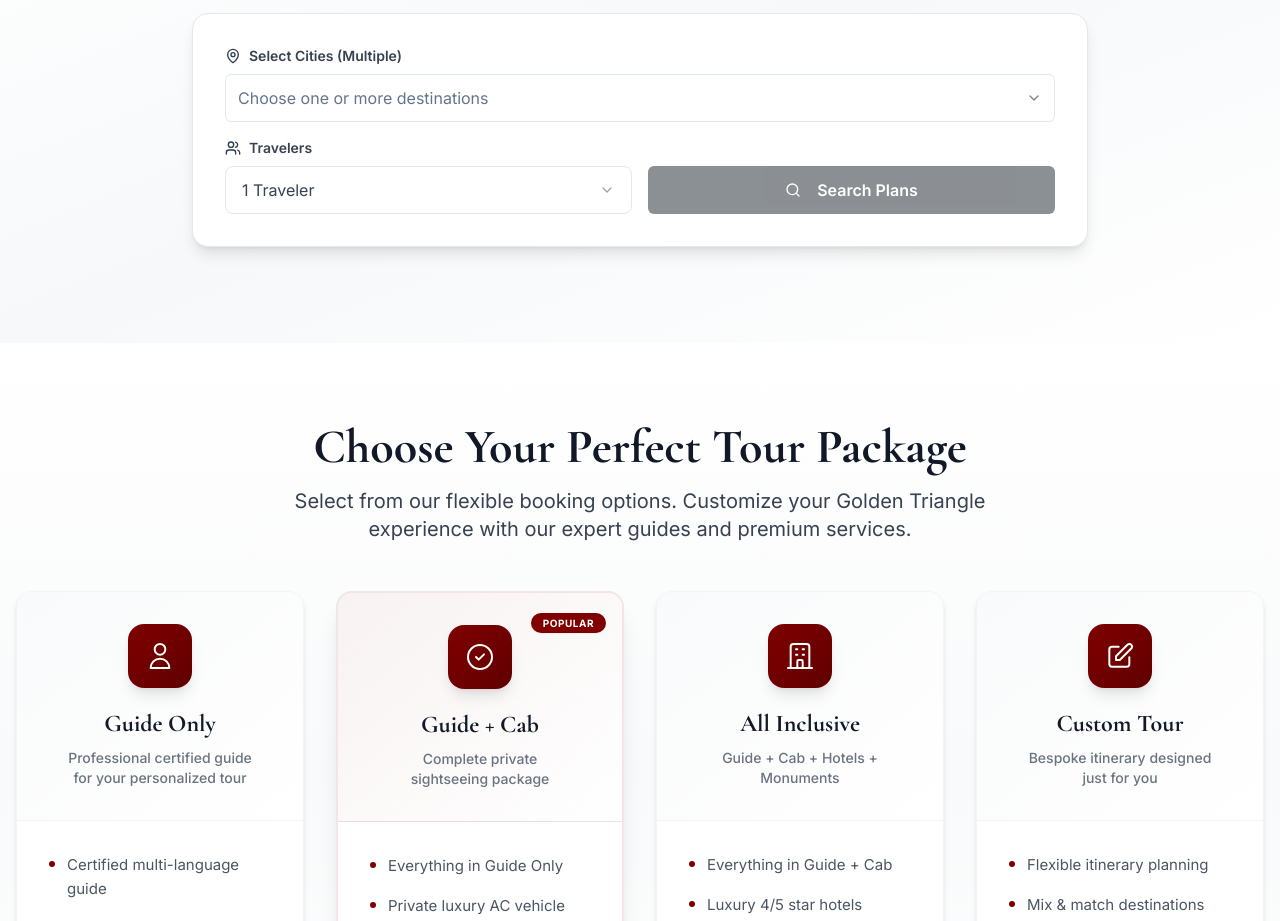
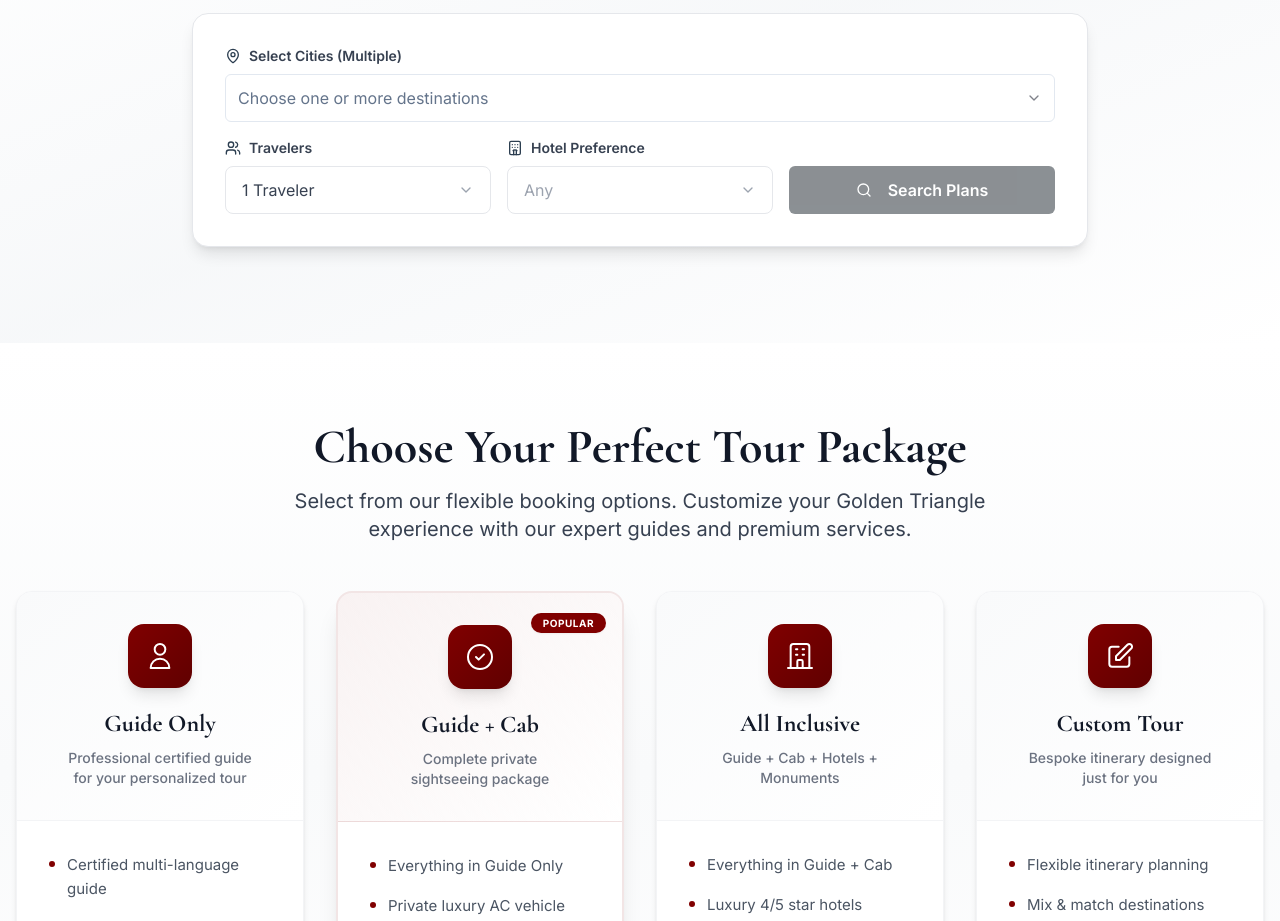
Before and after one commit to mohdbilal2000/travel-trove-experience, a Next.js app: page / in a window 1280 px wide. Shown: the part 1320-2241 px from the top of the page. Built offline with nearby package versions, Linux system fonts and the light colour scheme; a web font is replaced by a local one.

Commit message:
Add hotel preference selector, remove Hindi from languages, UI fixes

```diff
--- a/app/guide-booking/page.tsx
+++ b/app/guide-booking/page.tsx
@@ -163,7 +163,6 @@ export default function GuideBookingPage() {
         { value: "japanese", label: "Japanese", flag: "🇯🇵" },
         { value: "russian", label: "Russian", flag: "🇷🇺" },
         { value: "italian", label: "Italian", flag: "🇮🇹" },
-        { value: "hindi", label: "Hindi", flag: "🇮🇳" },
     ];
 
     // Derived states
--- a/components/home/HomeClient.tsx
+++ b/components/home/HomeClient.tsx
@@ -9,7 +9,7 @@ import { Button } from "@/components/ui/button";
 import Link from "next/link";
 import OptimizedImage from "@/components/shared/OptimizedImage";
 import { allPlans } from "@/data/travelPlans";
-import { Star, Clock, Users, MapPin, MessageCircle, Search, X, ChevronDown, ShieldCheck, Minus, Plus } from "lucide-react";
+import { Star, Clock, Users, MapPin, MessageCircle, Search, X, ChevronDown, ShieldCheck, Minus, Plus, Hotel, Check } from "lucide-react";
 import { useState, useRef, useEffect } from "react";
 import { Input } from "@/components/ui/input";
 import { Checkbox } from "@/components/ui/checkbox";
@@ -22,15 +22,28 @@ const HomeClient = () => {
     const [showResults, setShowResults] = useState<boolean>(false);
     const [isCityDropdownOpen, setIsCityDropdownOpen] = useState<boolean>(false);
     const [isPeopleDropdownOpen, setIsPeopleDropdownOpen] = useState<boolean>(false);
+    const [hotelPreference, setHotelPreference] = useState<string>("");
+    const [isHotelDropdownOpen, setIsHotelDropdownOpen] = useState<boolean>(false);
     const peopleDropdownRef = useRef<HTMLDivElement>(null);
+    const hotelDropdownRef = useRef<HTMLDivElement>(null);
+
+    const hotelOptions = [
+        { value: "5star", label: "5 Star", desc: "Luxury & Premium" },
+        { value: "4star", label: "4 Star", desc: "Superior Comfort" },
+        { value: "3star", label: "3 Star", desc: "Quality & Value" },
+        { value: "budget", label: "Budget", desc: "Affordable Stay" },
+    ];
 
     const totalTravelers = adults + children + infants;
 
-    // Close people dropdown on outside click
+    // Close dropdowns on outside click
     useEffect(() => {
         const handleClickOutside = (e: MouseEvent) => {
             if (peopleDropdownRef.current && !peopleDropdownRef.current.contains(e.target as Node)) {
                 setIsPeopleDropdownOpen(false);
+            }
+            if (hotelDropdownRef.current && !hotelDropdownRef.current.contains(e.target as Node)) {
+                setIsHotelDropdownOpen(false);
             }
         };
         document.addEventListener("mousedown", handleClickOutside);
@@ -209,7 +222,7 @@ const HomeClient = () => {
                                     <div className="relative">
                                         <button
                                             type="button"
-                                            onClick={() => { setIsCityDropdownOpen(!isCityDropdownOpen); setIsPeopleDropdownOpen(false); }}
+                                            onClick={() => { setIsCityDropdownOpen(!isCityDropdownOpen); setIsPeopleDropdownOpen(false); setIsHotelDropdownOpen(false); }}
                                             className="w-full h-12 px-3 py-2 text-left text-sm sm:text-base bg-background border border-input rounded-md flex items-center justify-between hover:bg-accent focus:outline-none focus:ring-2 focus:ring-ring focus:ring-offset-2"
                                         >
                                             <span className="text-muted-foreground truncate pr-2">
@@ -283,8 +296,8 @@ const HomeClient = () => {
                                     )}
                                 </div>
 
-                                {/* Travelers and Search Button - Side by Side on md+ */}
-                                <div className="grid grid-cols-1 sm:grid-cols-2 gap-4">
+                                {/* Travelers, Hotel Preference, and Search Button */}
+                                <div className="grid grid-cols-1 sm:grid-cols-3 gap-4">
                                     {/* Travelers Selector */}
                                     <div className="space-y-2 relative" ref={peopleDropdownRef}>
                                         <label className="text-sm font-semibold text-gray-700 flex items-center gap-2">
@@ -293,7 +306,7 @@ const HomeClient = () => {
                                         </label>
                                         <button
                                             type="button"
-                                            onClick={() => { setIsPeopleDropdownOpen(!isPeopleDropdownOpen); setIsCityDropdownOpen(false); }}
+                                            onClick={() => { setIsPeopleDropdownOpen(!isPeopleDropdownOpen); setIsCityDropdownOpen(false); setIsHotelDropdownOpen(false); }}
                                             className="w-full h-12 px-4 flex items-center justify-between border border-gray-200 rounded-lg bg-white text-sm sm:text-base text-gray-700 hover:border-gray-300 transition-colors focus:outline-none focus:ring-2 focus:ring-royal-600/20"
                                         >
                                             <span>
@@ -388,6 +401,54 @@ const HomeClient = () => {
                                         )}
                                     </div>
 
+                                    {/* Hotel Preference */}
+                                    <div className="space-y-2 relative" ref={hotelDropdownRef}>
+                                        <label className="text-sm font-semibold text-gray-700 flex items-center gap-2">
+                                            <Hotel className="w-4 h-4 text-royal-600" />
+                                            Hotel Preference
+                                        </label>
+                                        <button
+                                            type="button"
+                                            onClick={() => { setIsHotelDropdownOpen(!isHotelDropdownOpen); setIsCityDropdownOpen(false); setIsPeopleDropdownOpen(false); }}
+                                            className="w-full h-12 px-4 flex items-center justify-between border border-gray-200 rounded-lg bg-white text-sm sm:text-base text-gray-700 hover:border-gray-300 transition-colors focus:outline-none focus:ring-2 focus:ring-royal-600/20"
+                                        >
+                                            <span className={hotelPreference ? "text-gray-700" : "text-gray-400"}>
+                                                {hotelPreference ? hotelOptions.find(h => h.value === hotelPreference)?.label : "Any"}
+                                            </span>
+                                            <ChevronDown className={`w-4 h-4 text-gray-400 transition-transform ${isHotelDropdownOpen ? 'rotate-180' : ''}`} />
+                                        </button>
+
+                                        {isHotelDropdownOpen && (
+                                            <div className="absolute z-30 top-full mt-1 w-full bg-white border border-gray-200 rounded-xl shadow-lg py-1">
+                                                <button
+                                                    type="button"
+                                                    onClick={() => { setHotelPreference(""); setIsHotelDropdownOpen(false); }}
+                                                    className={`w-full px-4 py-3 text-left text-sm hover:bg-gray-50 transition-colors flex items-center justify-between ${!hotelPreference ? "text-royal-600 font-semibold bg-royal-50" : "text-gray-700"}`}
+                                                >
+                                                    <div>
+                                                        <p className="font-medium">Any</p>
+                                                        <p className="text-xs text-gray-400">No preference</p>
+                                                    </div>
+                                                    {!hotelPreference && <Check className="w-4 h-4 text-royal-600" />}
+                                                </button>
+                                                {hotelOptions.map((option) => (
+                                                    <button
+                                                        key={option.value}
+                                                        type="button"
+                                                        onClick={() => { setHotelPreference(option.value); setIsHotelDropdownOpen(false); }}
+                                                        className={`w-full px-4 py-3 text-left text-sm hover:bg-gray-50 transition-colors flex items-center justify-between ${hotelPreference === option.value ? "text-royal-600 font-semibold bg-royal-50" : "text-gray-700"}`}
+                                                    >
+                                                        <div>
+                                                            <p className="font-medium">{option.label}</p>
+                                                            <p className="text-xs text-gray-400">{option.desc}</p>
+                                                        </div>
+                                                        {hotelPreference === option.value && <Check className="w-4 h-4 text-royal-600" />}
+                                                    </button>
+                                                ))}
+                                            </div>
+                                        )}
+                                    </div>
+
                                     {/* Search Button */}
                                     <div className="flex items-end">
                                         <Button
@@ -396,6 +457,7 @@ const HomeClient = () => {
                                                     setShowResults(true);
                                                     setIsCityDropdownOpen(false);
                                                     setIsPeopleDropdownOpen(false);
+                                                    setIsHotelDropdownOpen(false);
                                                     setTimeout(() => {
                                                         const resultsSection = document.getElementById("search-results");
                                                         if (resultsSection) {
```
